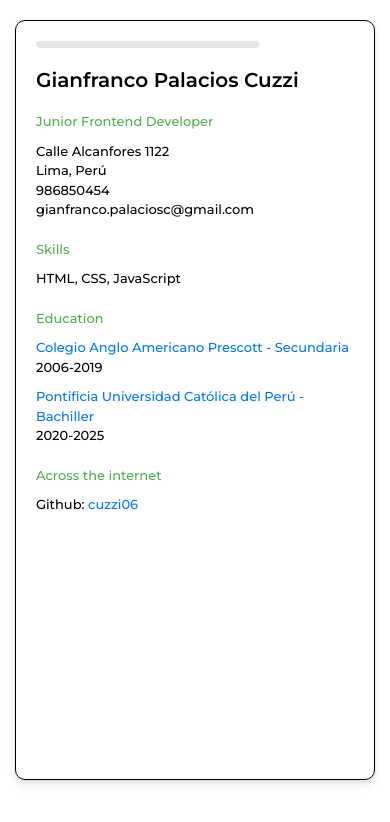
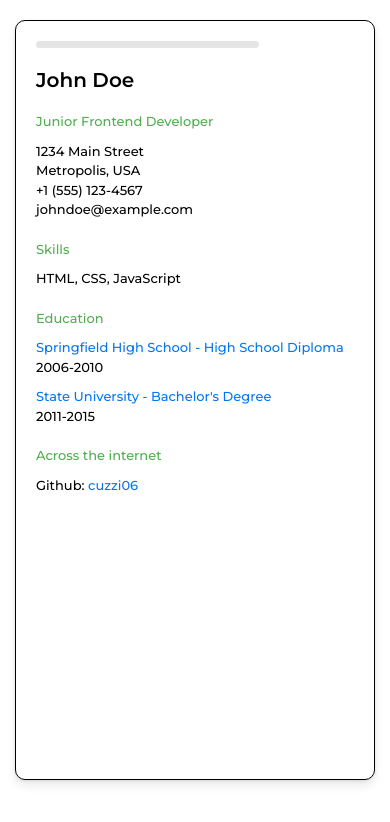
Before and after one commit to cuzzi06/cv-html, a plain HTML site: page index.html in a window 390 px wide. Drawn offline with Linux system fonts and the light colour scheme.

Commit message:
Anonymize personal information in HTML
- Replace real personal details with generic placeholders.
- Update name, address, phone number, and email for privacy.
- Maintain structural and visual integrity of the CV.

```diff
--- a/index.html
+++ b/index.html
@@ -5,17 +5,14 @@
     <meta name="viewport" content="width=device-width, initial-scale=1.0" />
     <meta
       name="description"
-      content="Curriculum Vitae de Gianfranco Palacios Cuzzi, Junior Frontend Developer con habilidades en HTML, CSS y JavaScript."
+      content="Curriculum Vitae de John Doe, Junior Frontend Developer con habilidades en HTML, CSS y JavaScript."
     />
-    <meta name="author" content="Gianfranco Palacios Cuzzi" />
+    <meta name="author" content="John Doe" />
     <meta
       name="keywords"
-      content="CV, Frontend Developer, HTML, CSS, JavaScript, Gianfranco Palacios Cuzzi"
+      content="CV, Frontend Developer, HTML, CSS, JavaScript, John Doe"
     />
-    <meta
-      property="og:title"
-      content="Curriculum Vitae - Gianfranco Palacios Cuzzi"
-    />
+    <meta property="og:title" content="Curriculum Vitae - John Doe" />
     <meta
       property="og:description"
       content="Junior Frontend Developer con experiencia en HTML, CSS y JavaScript."
@@ -36,13 +33,13 @@
     <section class="resume">
       <header>
         <hr />
-        <h1 class="name">Gianfranco Palacios Cuzzi</h1>
+        <h1 class="name">John Doe</h1>
         <div class="personal-info" aria-label="Información personal y contacto">
           <h2 class="label">Junior Frontend Developer</h2>
-          <p lang="es">Calle Alcanfores 1122</p>
-          <p lang="es">Lima, Perú</p>
-          <p>986850454</p>
-          <p>gianfranco.palaciosc@gmail.com</p>
+          <p lang="es">1234 Main Street</p>
+          <p lang="es">Metropolis, USA</p>
+          <p>+1 (555) 123-4567</p>
+          <p>johndoe@example.com</p>
         </div>
       </header>
       <main>
@@ -53,12 +50,12 @@
         <div class="education">
           <h2 class="label">Education</h2>
           <div class="colegio">
-            <h3>Colegio Anglo Americano Prescott - Secundaria</h3>
-            <p>2006-2019</p>
+            <h3>Springfield High School - High School Diploma</h3>
+            <p>2006-2010</p>
           </div>
           <div class="universidad">
-            <h3>Pontificia Universidad Católica del Perú - Bachiller</h3>
-            <p>2020-2025</p>
+            <h3>State University - Bachelor's Degree</h3>
+            <p>2011-2015</p>
           </div>
         </div>
       </main>
@@ -71,7 +68,7 @@
               href="https://github.com/cuzzi06"
               target="_blank"
               rel="noopener noreferrer"
-              aria-label="Perfil de GitHub de Gianfranco Palacios Cuzzi"
+              aria-label="GitHub Profile of John Doe"
             >
               cuzzi06
             </a>
```
